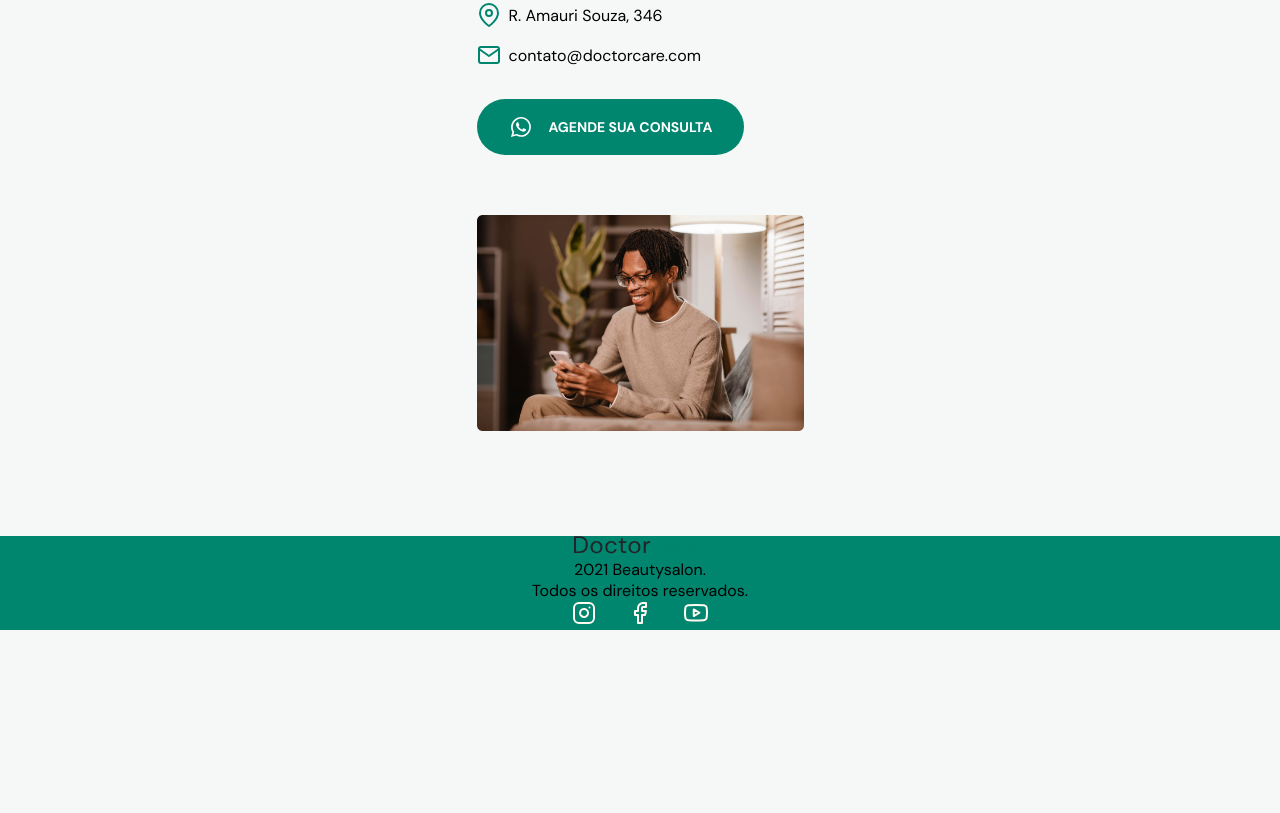
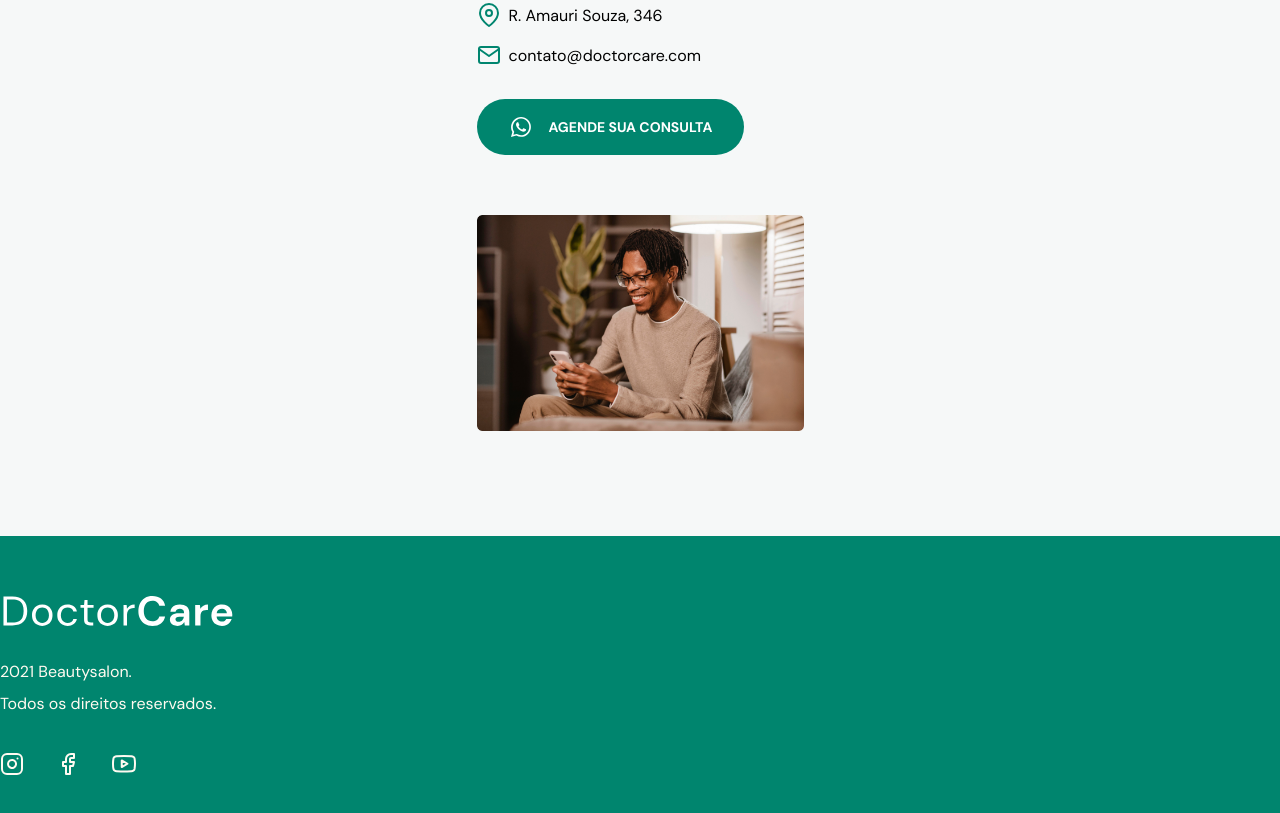
Before and after one commit to douglas-espindola/doctor_care, a plain HTML site: page index.html in a window 1280 px wide. Shown: the part 4650-5463 px from the top of the page. Before the commit the page ends 5280 px from the top, so only its background shows below. Drawn offline with nearby package versions, Linux system fonts and the light colour scheme.

Commit message:
finalizado css do footer

```diff
--- a/style.css
+++ b/style.css
@@ -116,6 +116,13 @@ section .content p {
   background-color: var(--brand-green-hover);
 }
 
+.social-links {
+  display: flex;
+  align-items: center;
+  justify-content: center;
+  gap: 3.2rem;
+}
+
 /*====NAVEGATION =======================================*/
 
 nav {
@@ -231,13 +238,6 @@ body.menu-expanded .menu {
   margin-top: 4.8rem;
   margin-bottom: 8rem;
 
-}
-
-.social-links {
-  display: flex;
-  align-items: center;
-  justify-content: center;
-  gap: 3.2rem;
 }
 
 body.menu-expanded .logo,
@@ -391,4 +391,33 @@ body.menu-expanded button path {
 
 footer {
   background-color: var(--primary-color);
+  padding-block: 6rem;
+
+  text-align: left;
+  color: white;
 }
+
+footer .logo {
+  display: inline-block;
+  margin-bottom: 2.4rem;
+}
+
+footer .logo svg {
+  width: 23.6rem;
+  height: 3.1rem;
+}
+
+footer .logo path {
+  fill: white;
+}
+
+footer p {
+  color: var(--brand-beige);
+  line-height: 2;
+
+  margin-bottom: 3.2rem;
+}
+
+footer .social-links {
+  justify-content: flex-start;
+}
```
